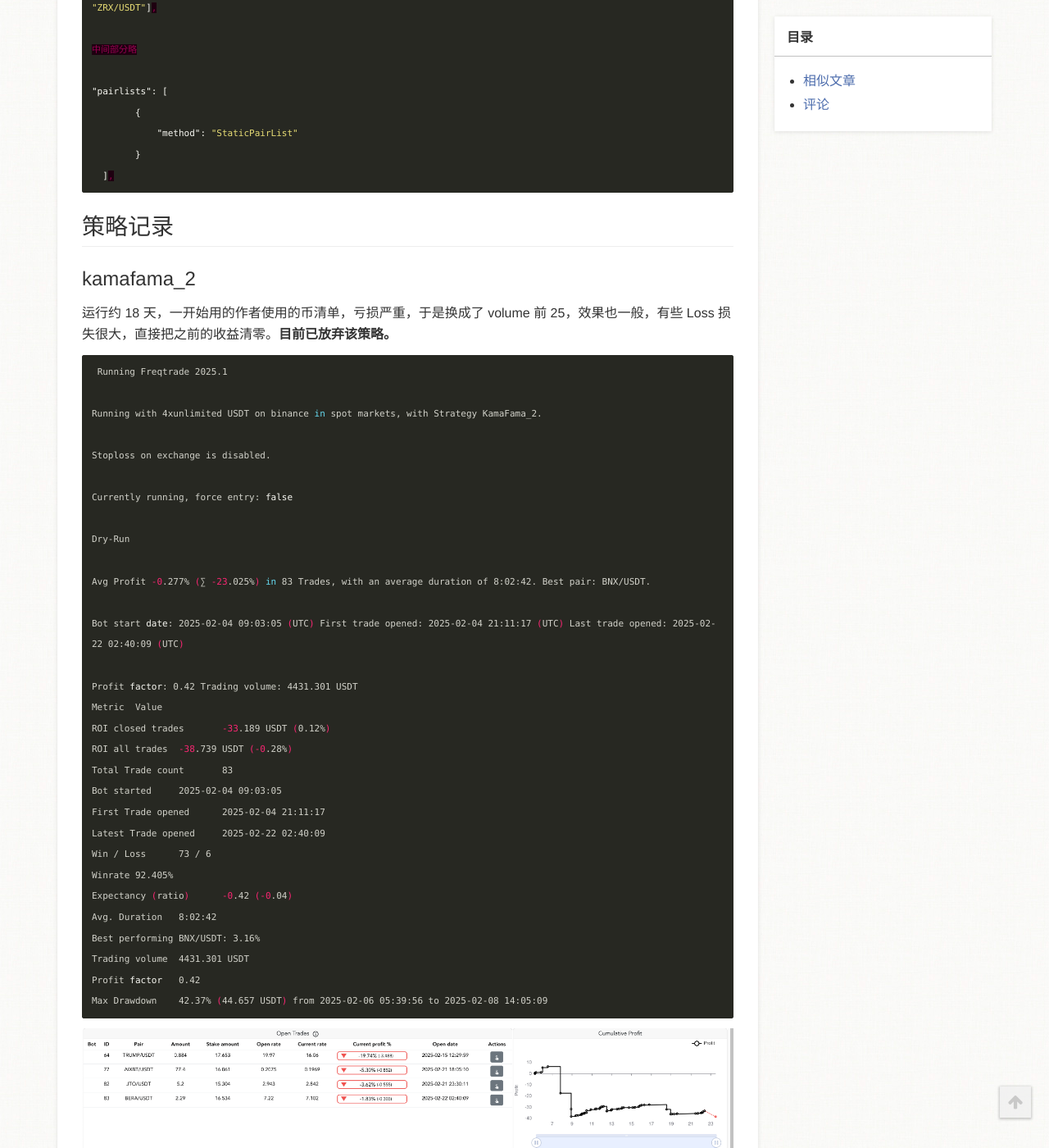
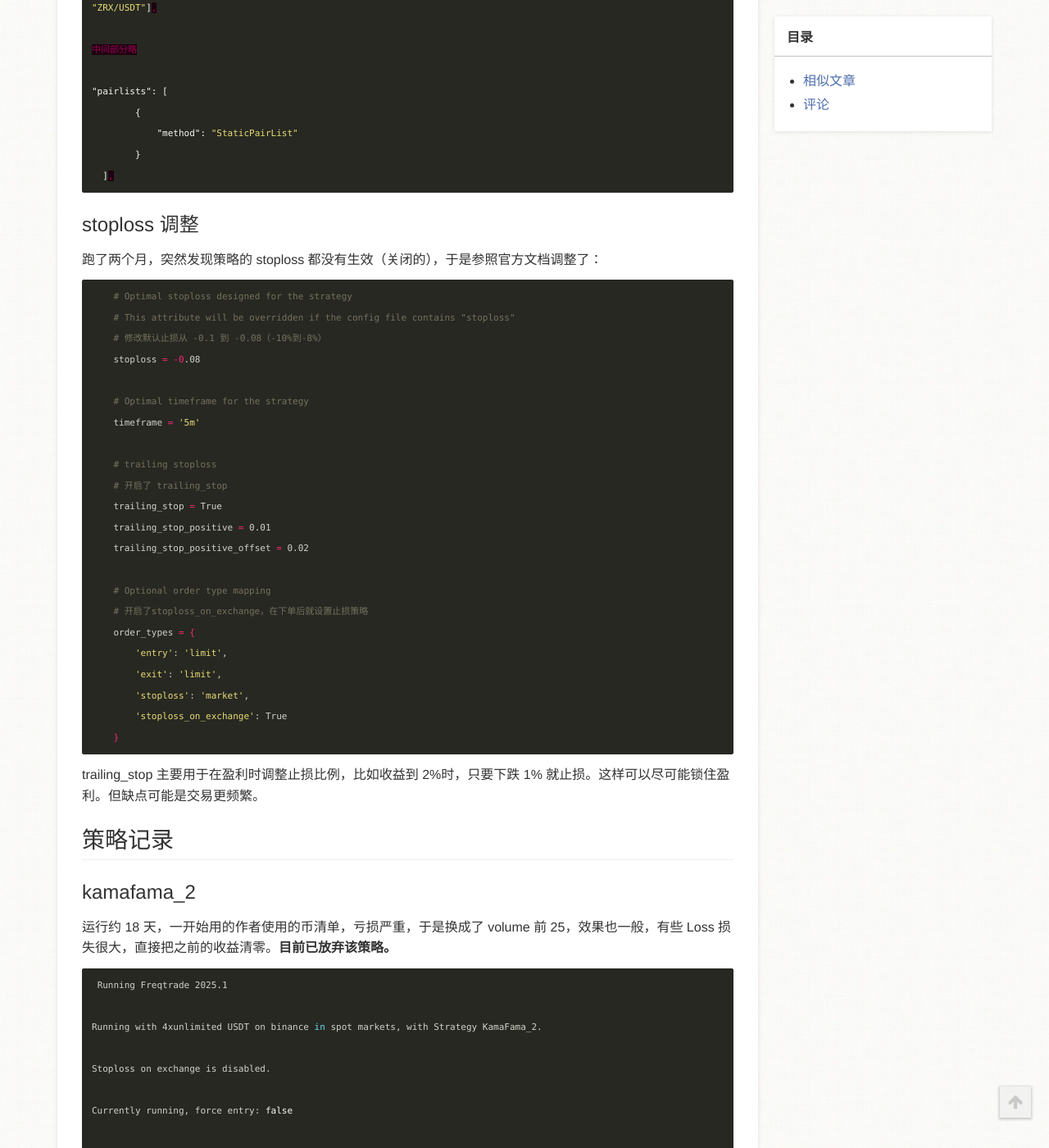
Before and after one commit to zm1990s/halfcoffee, a Jekyll site: the page built from _posts/2025-02-05-freqtrade.markdown, in a window 1280 px wide and 1400 px high, scrolled down 6039 px. Shown: the whole window at 82% size. Built offline with Jekyll 4.4.1, drawn with Linux system fonts in a browser that asks for light colours; comment, search, counter and statistics services are not loaded; a style sheet for code colours, icons or effects is not loaded.

Commit message:
20250406

````diff
--- a/_posts/2025-02-05-freqtrade.markdown
+++ b/_posts/2025-02-05-freqtrade.markdown
@@ -261,6 +261,37 @@ docker compose up -d
 
 
 
+### stoploss 调整
+
+跑了两个月，突然发现策略的 stoploss 都没有生效（关闭的），于是参照官方文档调整了：
+
+```shell
+    # Optimal stoploss designed for the strategy
+    # This attribute will be overridden if the config file contains "stoploss"
+    # 修改默认止损从 -0.1 到 -0.08（-10%到-8%）
+    stoploss = -0.08
+
+    # Optimal timeframe for the strategy
+    timeframe = '5m'
+
+    # trailing stoploss
+    # 开启了 trailing_stop
+    trailing_stop = True
+    trailing_stop_positive = 0.01
+    trailing_stop_positive_offset = 0.02
+
+    # Optional order type mapping
+    # 开启了stoploss_on_exchange，在下单后就设置止损策略
+    order_types = {
+        'entry': 'limit',
+        'exit': 'limit',
+        'stoploss': 'market',
+        'stoploss_on_exchange': True
+    }
+```
+
+trailing_stop 主要用于在盈利时调整止损比例，比如收益到 2%时，只要下跌 1% 就止损。这样可以尽可能锁住盈利。但缺点可能是交易更频繁。
+
 ## 策略记录
 
 ### kamafama_2
````
Also changed, not shown: _posts/2024-07-27-btc.markdown (+8 -0 lines), page/3碎碎念.md (+12 -0 lines).
